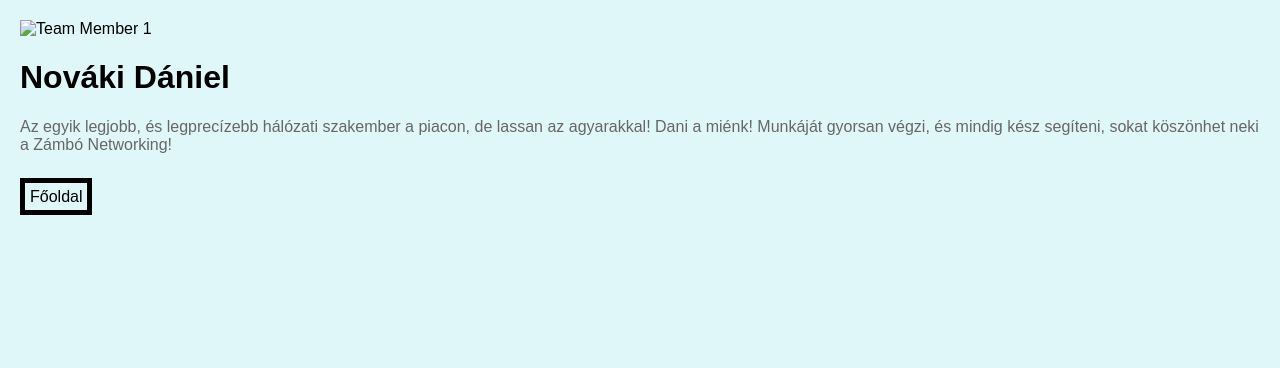
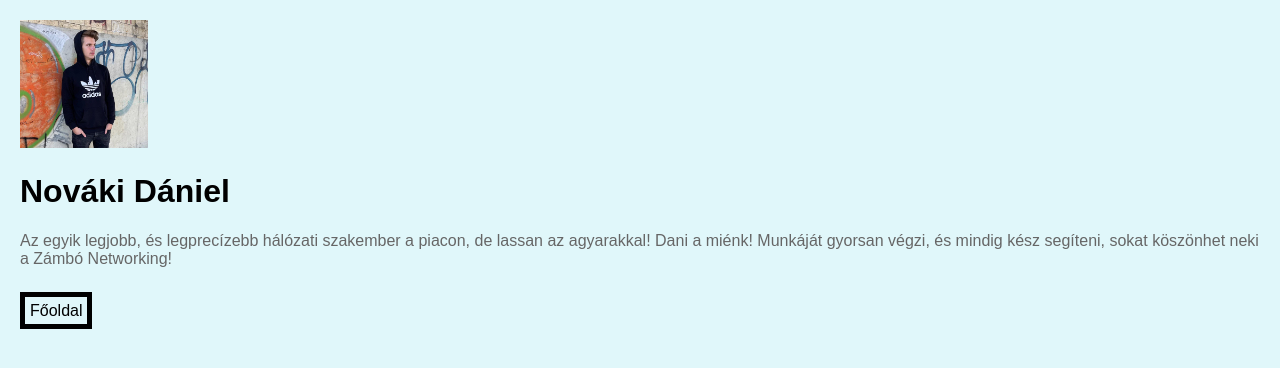
Before and after one commit to TothBarnabas282/Zambo-networking, a plain HTML site: page novaki.html in a window 1280 px wide. Drawn offline with Linux system fonts and the light colour scheme.

Commit message:
Update novaki.html

```diff
--- a/novaki.html
+++ b/novaki.html
@@ -37,7 +37,7 @@
         }
     </style>
 <body>
-    <img src="novakiur.png" alt="Team Member 1">
+    <img src="kepek/novakiur.png" alt="Team Member 1">
     <h1>Nováki Dániel</h1>
 
     <p>Az egyik legjobb, és legprecízebb hálózati szakember a piacon, de lassan az agyarakkal! Dani a miénk! Munkáját gyorsan végzi, és mindig kész segíteni, sokat köszönhet neki a Zámbó Networking!</p>
```
